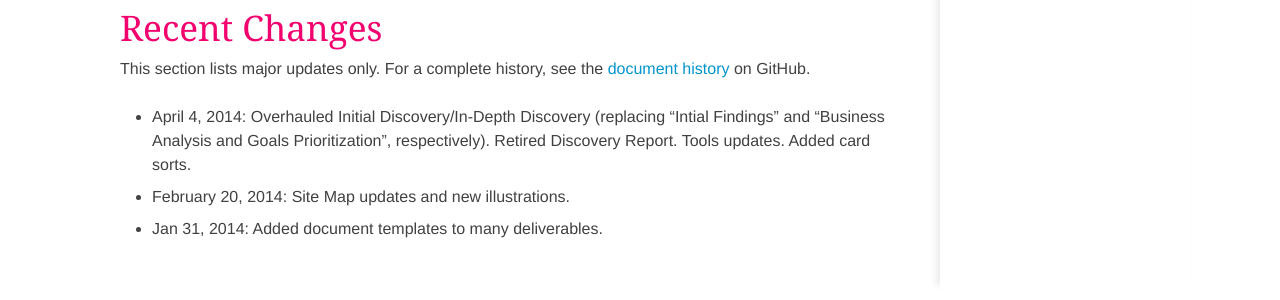
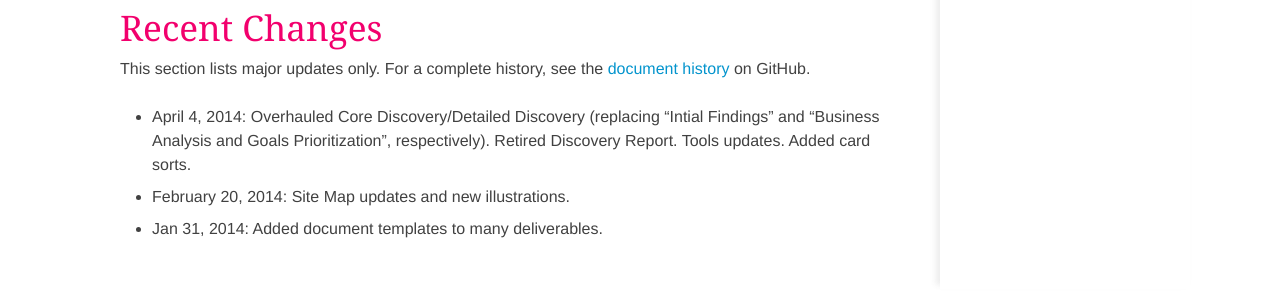
Before and after one commit to imarc/handbook, a Jekyll site: the page built from strategy.markdown, in a window 1280 px wide and 900 px high, scrolled down 26644 px. Shown: the part 436-736 px from the top of the window. Built offline with Jekyll 4.4.1, drawn with Linux system fonts in a browser that asks for light colours; nearby versions of some CDN libraries; some web fonts are replaced.

Commit message:
Corrected: "Initial"->"Core", "In-depth"->"Detailed"

```diff
--- a/strategy.markdown
+++ b/strategy.markdown
@@ -727,6 +727,6 @@ Revision Notes
 
 This section lists major updates only. For a complete history, see the [document history](https://github.com/imarc/handbook/commits/gh-pages/strategy.markdown) on GitHub.
 
-* April 4, 2014: Overhauled Initial Discovery/In-Depth Discovery (replacing "Intial Findings" and "Business Analysis and Goals Prioritization", respectively). Retired Discovery Report. Tools updates. Added card sorts.
+* April 4, 2014: Overhauled Core Discovery/Detailed Discovery (replacing "Intial Findings" and "Business Analysis and Goals Prioritization", respectively). Retired Discovery Report. Tools updates. Added card sorts.
 * February 20, 2014: Site Map updates and new illustrations.
 * Jan 31, 2014: Added document templates to many deliverables.
```
